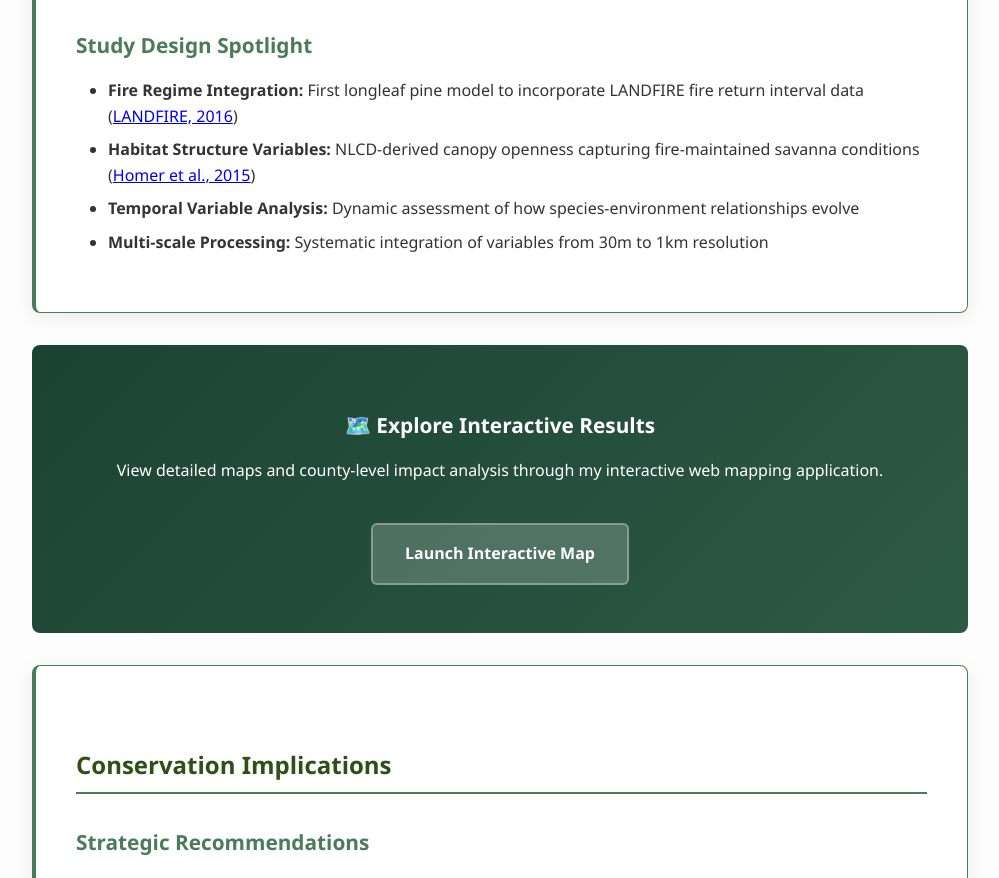
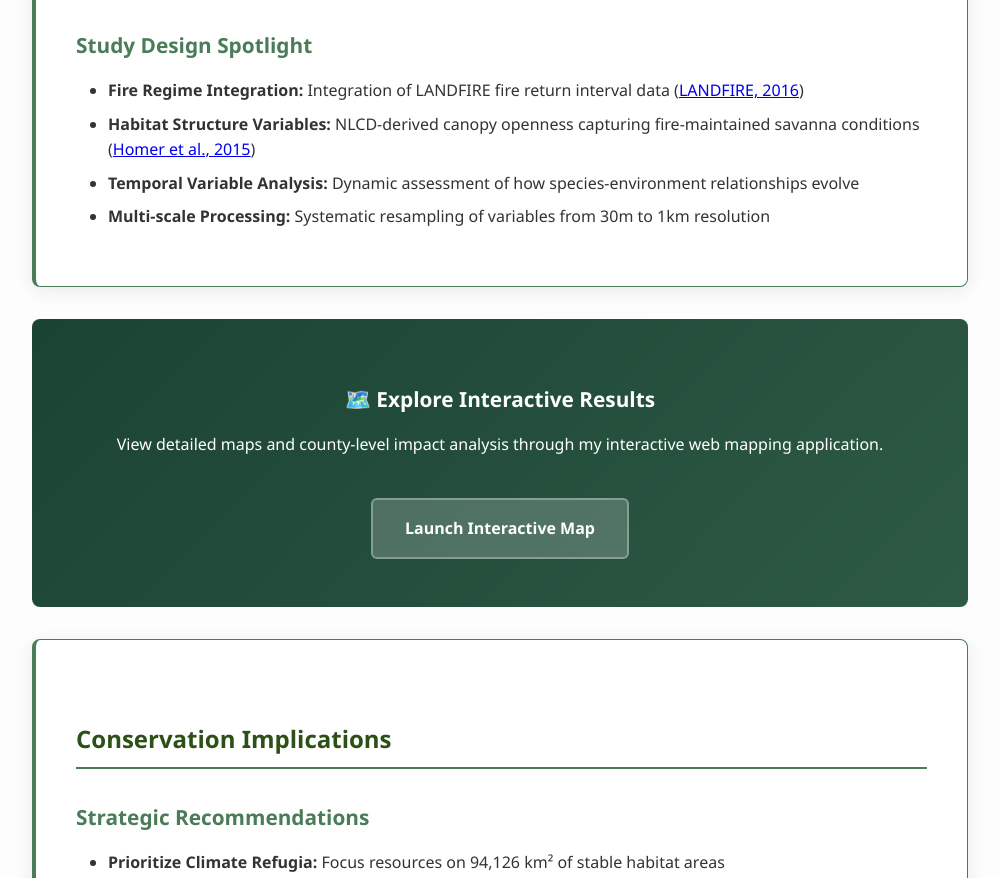
Before and after one commit to cswiv/pinus_palustris, a plain HTML site: page portfolio.html in a window 1280 px wide. Shown: the part 3520-4398 px from the top of the page, without its empty margins (140-1139 px from the left). Drawn offline with Linux system fonts and the light colour scheme.

Commit message:
Update portfolio.html

```diff
--- a/portfolio.html
+++ b/portfolio.html
@@ -669,10 +669,10 @@
 
             <h3>Study Design Spotlight</h3>
             <ul>
-                <li><strong>Fire Regime Integration:</strong> First longleaf pine model to incorporate LANDFIRE fire return interval data (<a href="#ref-landfire2016">LANDFIRE, 2016</a>)</li>
+                <li><strong>Fire Regime Integration:</strong> Integration of LANDFIRE fire return interval data (<a href="#ref-landfire2016">LANDFIRE, 2016</a>)</li>
                 <li><strong>Habitat Structure Variables:</strong> NLCD-derived canopy openness capturing fire-maintained savanna conditions (<a href="#ref-homer2015">Homer et al., 2015</a>)</li>
                 <li><strong>Temporal Variable Analysis:</strong> Dynamic assessment of how species-environment relationships evolve</li>
-                <li><strong>Multi-scale Processing:</strong> Systematic integration of variables from 30m to 1km resolution</li>
+                <li><strong>Multi-scale Processing:</strong> Systematic resampling of variables from 30m to 1km resolution</li>
             </ul>
         </div>
 
```
